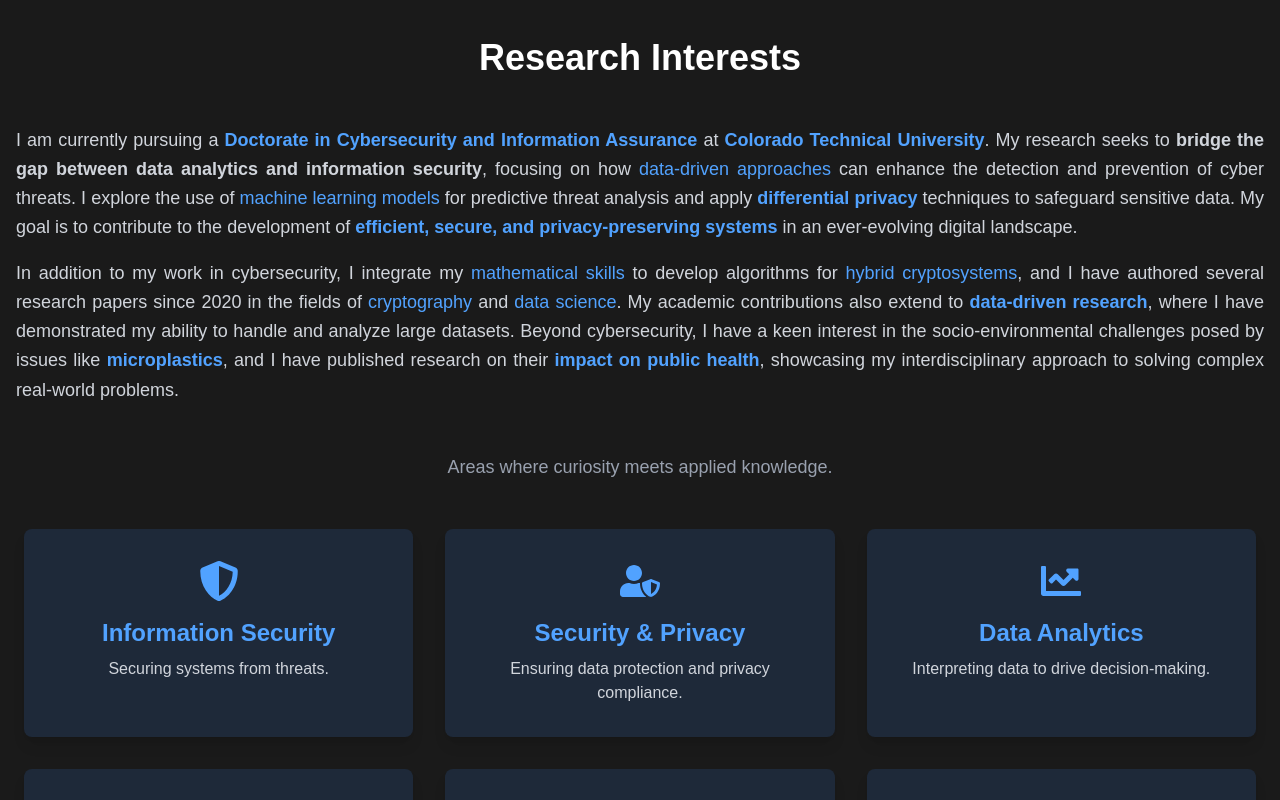
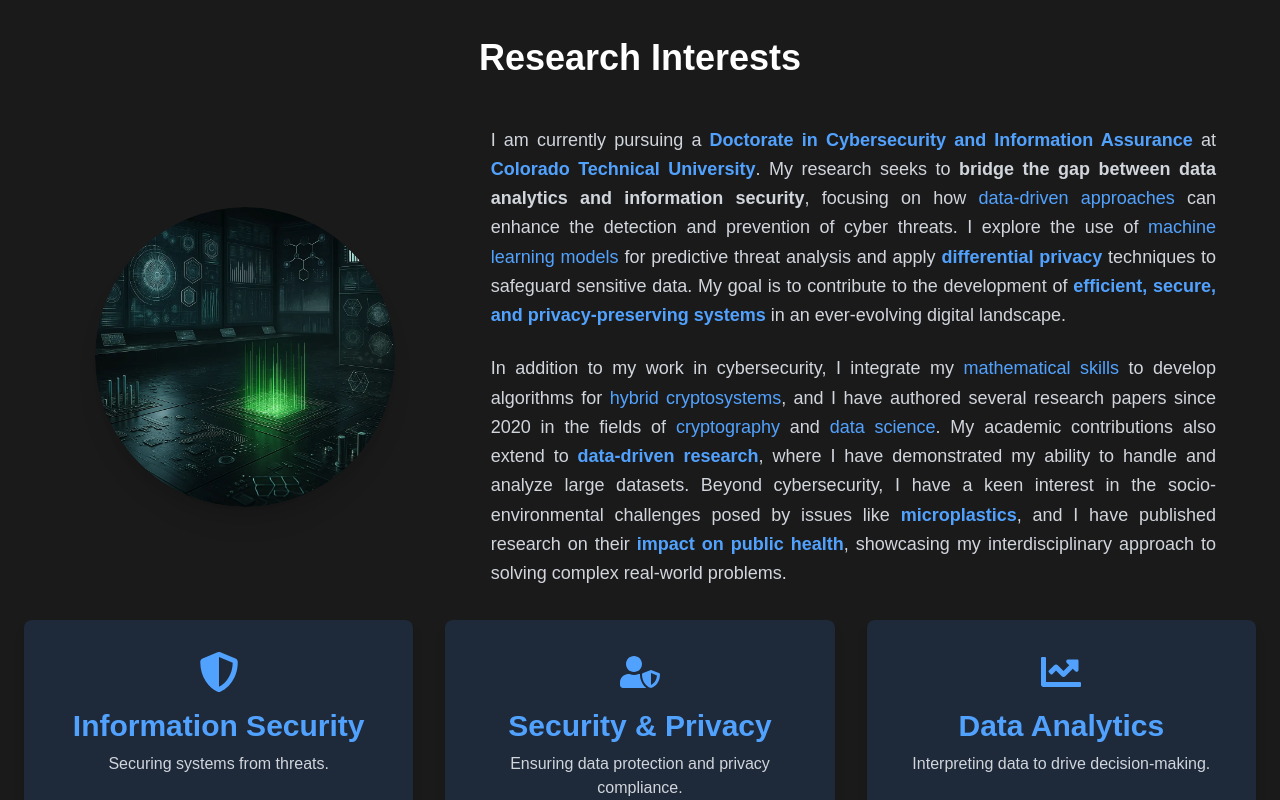
Before and after one commit to awnonbhowmik/awnonbhowmik.github.io, a Next.js app: page / in a window 1280 px wide. Shown: the part 2020-2820 px from the top of the page. Built offline with nearby package versions, Linux system fonts and the light colour scheme.

Commit message:
Update research section

```diff
--- a/src/app/components/Research.tsx
+++ b/src/app/components/Research.tsx
@@ -8,6 +8,7 @@ import {
   FaCogs,
   FaSquareRootAlt,
 } from 'react-icons/fa';
+import Image from 'next/image';
 
 export default function Research() {
   const researchAreas = [
@@ -50,29 +51,40 @@ export default function Research() {
       </div>
 
       {/* Research Overview */}
-      <div className="container mx-auto text-justify mb-12 px-4">
-        <p className="text-lg text-gray-300 leading-relaxed">
-          I am currently pursuing a <strong className='text-blue-400'>Doctorate in Cybersecurity and Information Assurance</strong> at <strong className='text-blue-400'>Colorado Technical University</strong>. My research seeks to <strong>bridge the gap between data analytics and information security</strong>, focusing on how <span className='text-blue-400'>data-driven approaches</span> can enhance the detection and prevention of cyber threats. I explore the use of <span className='text-blue-400'>machine learning models</span> for predictive threat analysis and apply <strong className='text-blue-400'>differential privacy</strong> techniques to safeguard sensitive data. My goal is to contribute to the development of <strong className='text-blue-400'>efficient, secure, and privacy-preserving systems</strong> in an ever-evolving digital landscape.
-        </p>
-        <p className="text-lg text-gray-300 leading-relaxed mt-4">
-          In addition to my work in cybersecurity, I integrate my <span className='text-blue-400'>mathematical skills</span> to develop algorithms for <span className='text-blue-400'>hybrid cryptosystems</span>, and I have authored several research papers since 2020 in the fields of <span className='text-blue-400'>cryptography</span> and <span className='text-blue-400'>data science</span>. My academic contributions also extend to <strong className='text-blue-400'>data-driven research</strong>, where I have demonstrated my ability to handle and analyze large datasets. Beyond cybersecurity, I have a keen interest in the socio-environmental challenges posed by issues like <strong className='text-blue-400'>microplastics</strong>, and I have published research on their <strong className='text-blue-400'>impact on public health</strong>, showcasing my interdisciplinary approach to solving complex real-world problems.
-        </p>
+      <div className="container mx-auto flex flex-col lg:flex-row items-center justify-between px-6 lg:px-16 space-y-12 lg:space-y-0 lg:space-x-16">
+        {/* Image Section */}
+        <div className="w-full lg:w-1/3 flex justify-center transition-transform hover:scale-105 duration-300">
+          <div className="rounded-full overflow-hidden shadow-xl">
+            <Image
+              src="/research.webp"
+              alt="Research Overview"
+              width={300}
+              height={300}
+              className="rounded-full"
+              priority
+            />
+          </div>
+        </div>
+        {/* Text Section */}
+        <div className="w-full lg:w-2/3 space-y-6">
+          <p className="text-lg text-gray-300 text-justify leading-relaxed">
+            I am currently pursuing a <strong className='text-blue-400'>Doctorate in Cybersecurity and Information Assurance</strong> at <strong className='text-blue-400'>Colorado Technical University</strong>. My research seeks to <strong>bridge the gap between data analytics and information security</strong>, focusing on how <span className='text-blue-400'>data-driven approaches</span> can enhance the detection and prevention of cyber threats. I explore the use of <span className='text-blue-400'>machine learning models</span> for predictive threat analysis and apply <strong className='text-blue-400'>differential privacy</strong> techniques to safeguard sensitive data. My goal is to contribute to the development of <strong className='text-blue-400'>efficient, secure, and privacy-preserving systems</strong> in an ever-evolving digital landscape.
+          </p>
+          <p className="text-lg text-gray-300 text-justify leading-relaxed mt-4">
+            In addition to my work in cybersecurity, I integrate my <span className='text-blue-400'>mathematical skills</span> to develop algorithms for <span className='text-blue-400'>hybrid cryptosystems</span>, and I have authored several research papers since 2020 in the fields of <span className='text-blue-400'>cryptography</span> and <span className='text-blue-400'>data science</span>. My academic contributions also extend to <strong className='text-blue-400'>data-driven research</strong>, where I have demonstrated my ability to handle and analyze large datasets. Beyond cybersecurity, I have a keen interest in the socio-environmental challenges posed by issues like <strong className='text-blue-400'>microplastics</strong>, and I have published research on their <strong className='text-blue-400'>impact on public health</strong>, showcasing my interdisciplinary approach to solving complex real-world problems.
+          </p>
+        </div>
       </div>
 
-      <div className="container mx-auto text-center mb-12 px-4">
-        <p className="mt-2 text-gray-400 text-lg">
-          Areas where curiosity meets applied knowledge.
-        </p>
-      </div>
-
-      <div className="container mx-auto grid grid-cols-1 sm:grid-cols-2 lg:grid-cols-3 gap-8 px-6">
+      {/* Research Areas */}
+      <div className="container mx-auto grid grid-cols-1 sm:grid-cols-2 lg:grid-cols-3 gap-8 px-6 mt-8">
         {researchAreas.map((area, index) => (
           <div
             key={index}
             className="flex flex-col items-center text-center bg-gray-800 p-8 rounded-lg shadow-lg transition-transform hover:scale-105 hover:shadow-xl"
           >
-            <div className="mb-4 text-blue-400">{area.icon}</div>
-            <h3 className="text-2xl font-semibold text-blue-400 mb-2">{area.title}</h3>
+            <div className="mb-4 text-blue-400 transition-transform hover:scale-110">{area.icon}</div>
+            <h3 className="text-3xl font-semibold text-blue-400 mb-2">{area.title}</h3>
             <p className="text-gray-300">{area.description}</p>
           </div>
         ))}
```
Also changed, not shown: public/research.webp (added).
